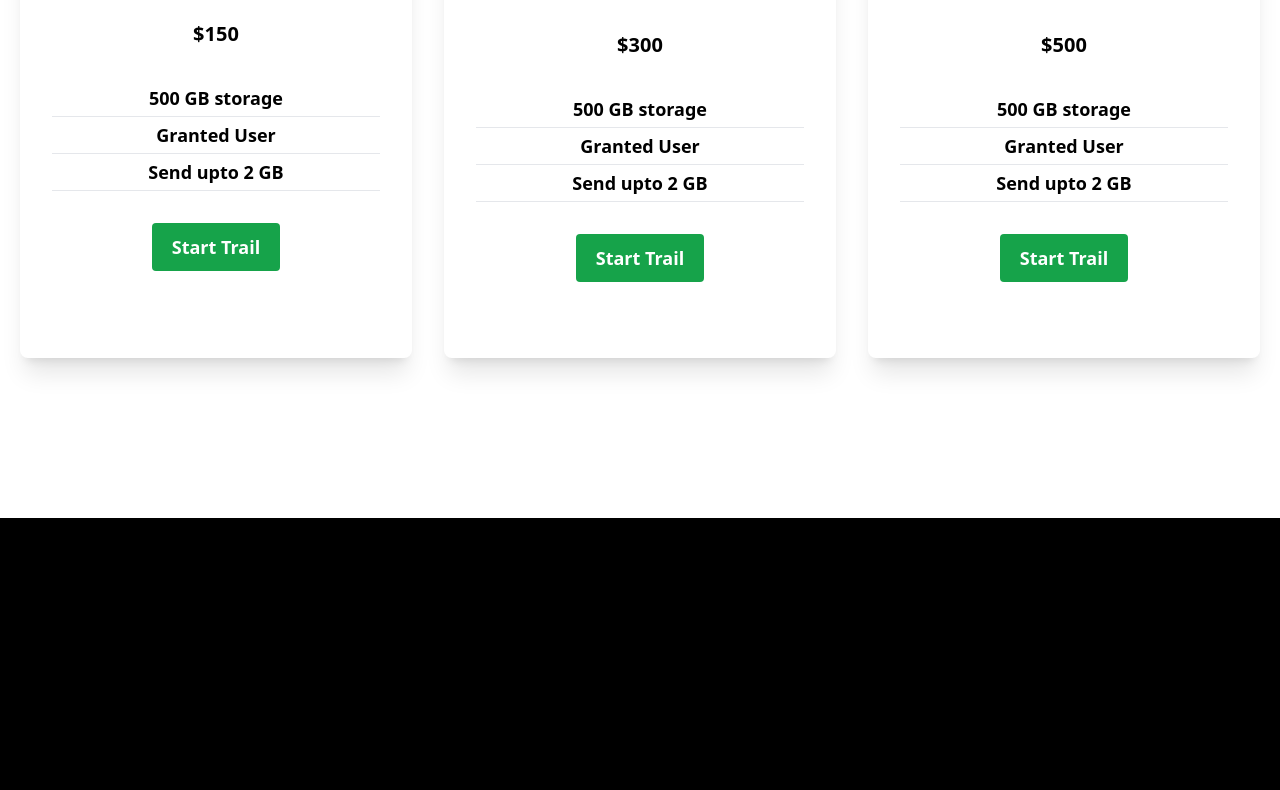
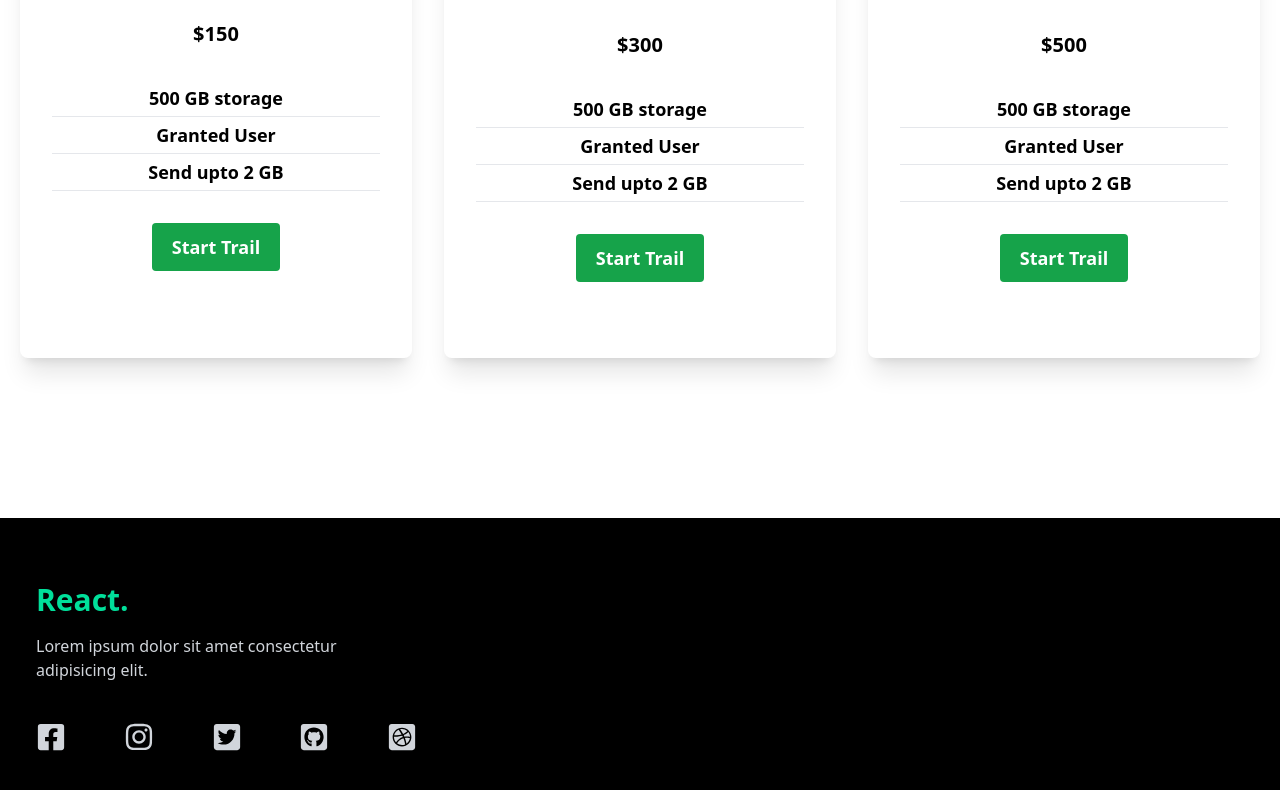
Before and after one commit to Mishaalkhan135/tailwinCss, a React (Create React App) app in the folder tailwind/: page / in a window 1280 px wide. Shown: the part 1920-2710 px from the top of the page. Before the commit the page ends 2438 px from the top, so only its background shows below. Built offline with nearby package versions, Linux system fonts and the light colour scheme.

Commit message:
footer
footer

```diff
--- a/tailwind/src/App.tsx
+++ b/tailwind/src/App.tsx
@@ -4,6 +4,7 @@
 import Analytics from "./component/analytics";
 import NewsLetter from "./component/newsLetter";
 import Cards from "./component/cards";
+import Footer from "./component/footer";
 function App() {
 	return (
 		<div>
@@ -12,6 +13,7 @@
 			<Analytics />
 			<NewsLetter />
 			<Cards />
+			<Footer />
 		</div>
 	);
 }
--- /dev/null
+++ b/tailwind/src/component/footer.tsx
@@ -0,0 +1,33 @@
+import React from "react";
+import {
+	FaDribbbleSquare,
+	FaFacebookSquare,
+	FaGithubSquare,
+	FaTwitterSquare,
+	FaInstagram,
+} from "react-icons/fa";
+
+const footer = () => {
+	return (
+		<div className='max-w-[1240px] mx-auto py-16 px-4 grid lg:grid-cols-3 gap-8 text-gray-300'>
+			<div>
+				<h1 className='w-full text-3xl font-bold text-[#00df9a]'>
+					React.
+				</h1>
+				<p className='py-4'>
+					Lorem ipsum dolor sit amet consectetur adipisicing elit.
+				</p>
+				<div className='flex justify-between md:-w-[75%] my-6'>
+					<FaFacebookSquare size={30} />
+					<FaInstagram size={30} />
+					<FaTwitterSquare size={30} />
+					<FaGithubSquare size={30} />
+					<FaDribbbleSquare size={30} />
+				</div>
+			</div>
+			<div className=''></div>
+		</div>
+	);
+};
+
+export default footer;
```
